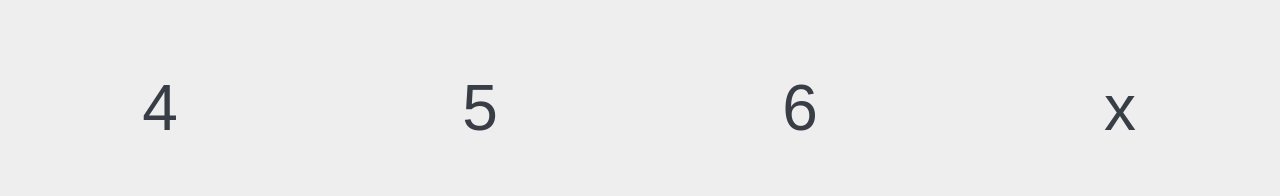
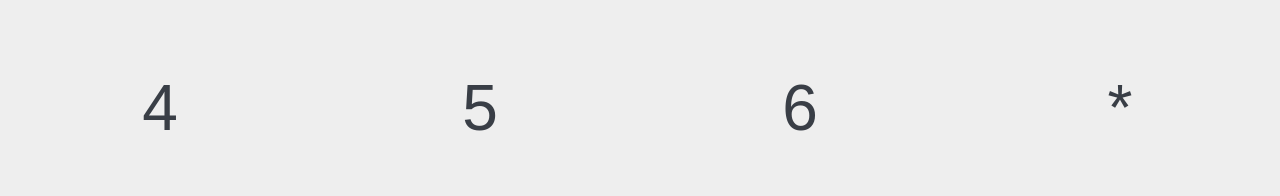
Before and after one commit to emanuelgsouza/voice-calculator, a React (Create React App) app: page /normal in a window 1280 px wide. Shown: the part 292-488 px from the top of the page. Built offline with nearby package versions, Linux system fonts and the light colour scheme.

Commit message:
implement evaluate method in normal mode

```diff
--- a/src/pages/normal/components/ButtonsContainer/index.js
+++ b/src/pages/normal/components/ButtonsContainer/index.js
@@ -42,7 +42,7 @@ export default (props) => {
 
       <div className="row">
         <CalcButton onClick={props.onInput} label="/" />
-        <CalcButton onClick={props.onInput} label="x" />
+        <CalcButton onClick={props.onInput} label="*" />
         <CalcButton onClick={props.onInput} label="-" />
         <CalcButton onClick={props.onInput} label="+" />
       </div>
--- a/src/pages/normal/index.js
+++ b/src/pages/normal/index.js
@@ -3,14 +3,24 @@ import Visor from '../../components/Visor';
 import ButtonsContainer from './components/ButtonsContainer';
 import { PageContainer } from '../../styles'
 import processButton from '../../utils/process-button'
+import { evaluate } from 'mathjs'
 
 export default class NormalPage extends Component {
   state = {
-    value: ''
+    value: '',
+    resetState: false
   }
 
   onInput = (buttonValue) => {
-    const { value } = this.state
+    const { value, resetState } = this.state
+
+    if (resetState) {
+      this.setState({
+        value: processButton('', buttonValue),
+        resetState: false
+      })
+      return
+    }
 
     this.setState({
       value: processButton(value, buttonValue)
@@ -18,7 +28,11 @@ export default class NormalPage extends Component {
   }
 
   onEvaluate = () => {
-    alert('Not implemented yet')
+    const value = evaluate(this.state.value)
+    this.setState({
+      value,
+      resetState: true
+    })
   }
 
   render () {
--- a/src/utils/process-button.js
+++ b/src/utils/process-button.js
@@ -1,8 +1,8 @@
 import { isEmpty, includes, last, initial } from 'lodash-es'
 
-const actions = ['/', 'x', '-', '+']
+const actions = ['/', '*', '-', '+']
 
-const separator = ' '
+const separator = ''
 
 const isAction = val => includes(actions, val)
 
```
